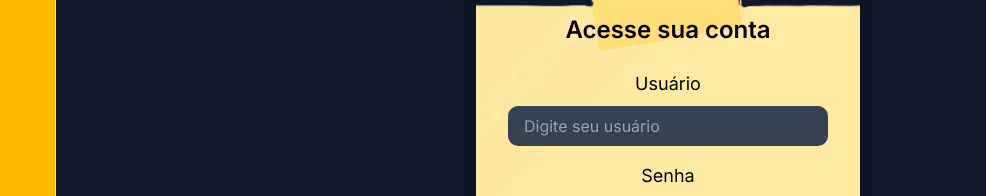
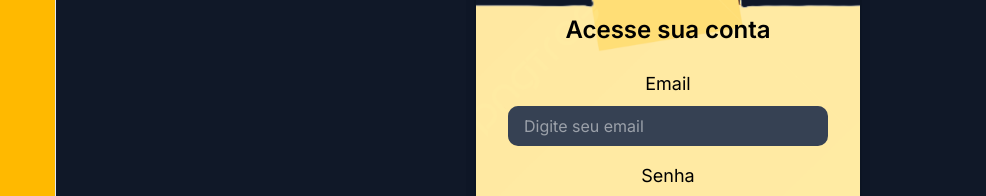
Before and after one commit to GuilhermeBritoFS1/Organize_deploy, a Next.js app in the folder organize/: page /login in a window 1280 px wide. Shown: the part 402-598 px from the top of the page, without its empty margins (0-986 px from the left). Built offline with nearby package versions, Linux system fonts and the light colour scheme.

Commit message:
Integrando API com frontend de cadastro e login

```diff
--- a/organize/src/app/create/page.js
+++ b/organize/src/app/create/page.js
@@ -84,6 +84,8 @@ export default function Create() {
       },
     });
   };
+
+
   /*try {
       await api.post("/user", {
         name: Name,
--- a/organize/src/app/login/page.js
+++ b/organize/src/app/login/page.js
@@ -1,11 +1,30 @@
+"use client";
+
 import Link from "next/link";
+import { useState } from "react";
+import { api } from "../../Services/page";
 
-export const metadata = {
-  title: "Login",
-  description: "OrgaNize - Organize seu dia do jeito mais nice!",
+export default function Login() {
+  const [email, setEmail] = useState("");
+  const [password, setPassword] = useState("");
+
+  const handleSubmit = async (e) => {
+    e.preventDefault();
+    api({
+      method: "post",
+      url: "/user/login",
+      data: {
+        email,
+        password,
+      },
+    }).then(function (response) {
+      console.log(response);
+    })
+    .catch(function (error) {
+      console.error(error);
+    });;
   };
 
-export default function Login() {
   return (
     <main className="sm:ml-14 p-4 bg-gray-900">
       <div className="min-h-screen bg-gray-900 text-white flex flex-col items-center justify-center text-center">
@@ -26,14 +45,15 @@ export default function Login() {
             Acesse sua conta
           </h2>
 
-          <form className="space-y-4 relative z-10">
+          <form onSubmit={handleSubmit} className="space-y-4 relative z-10">
             <div>
-              <label className="block text-lg text-black mb-2">Usuário</label>
+              <label className="block text-lg text-black mb-2">Email</label>
               <input
                 type="text"
-                name="username"
+                name="email"
                 className="w-full px-4 py-2 bg-gray-700 text-white rounded-lg focus:outline-none focus:ring-2 focus:ring-gray-400"
-                placeholder="Digite seu usuário"
+                placeholder="Digite seu email"
+                onChange={(e) => setEmail(e.target.value)}
               />
             </div>
 
@@ -44,6 +64,7 @@ export default function Login() {
                 name="password"
                 className="w-full px-4 py-2 bg-gray-700 text-white rounded-lg focus:outline-none focus:ring-2 focus:ring-gray-400"
                 placeholder="Digite sua senha"
+                onChange={(e) => setPassword(e.target.value)}
               />
               <a
                 href="/updatePassword"
```
Also changed, not shown: 2 other files (tests, documents, lock files or other folders). Lines whose indentation alone changed are shown as unchanged.
